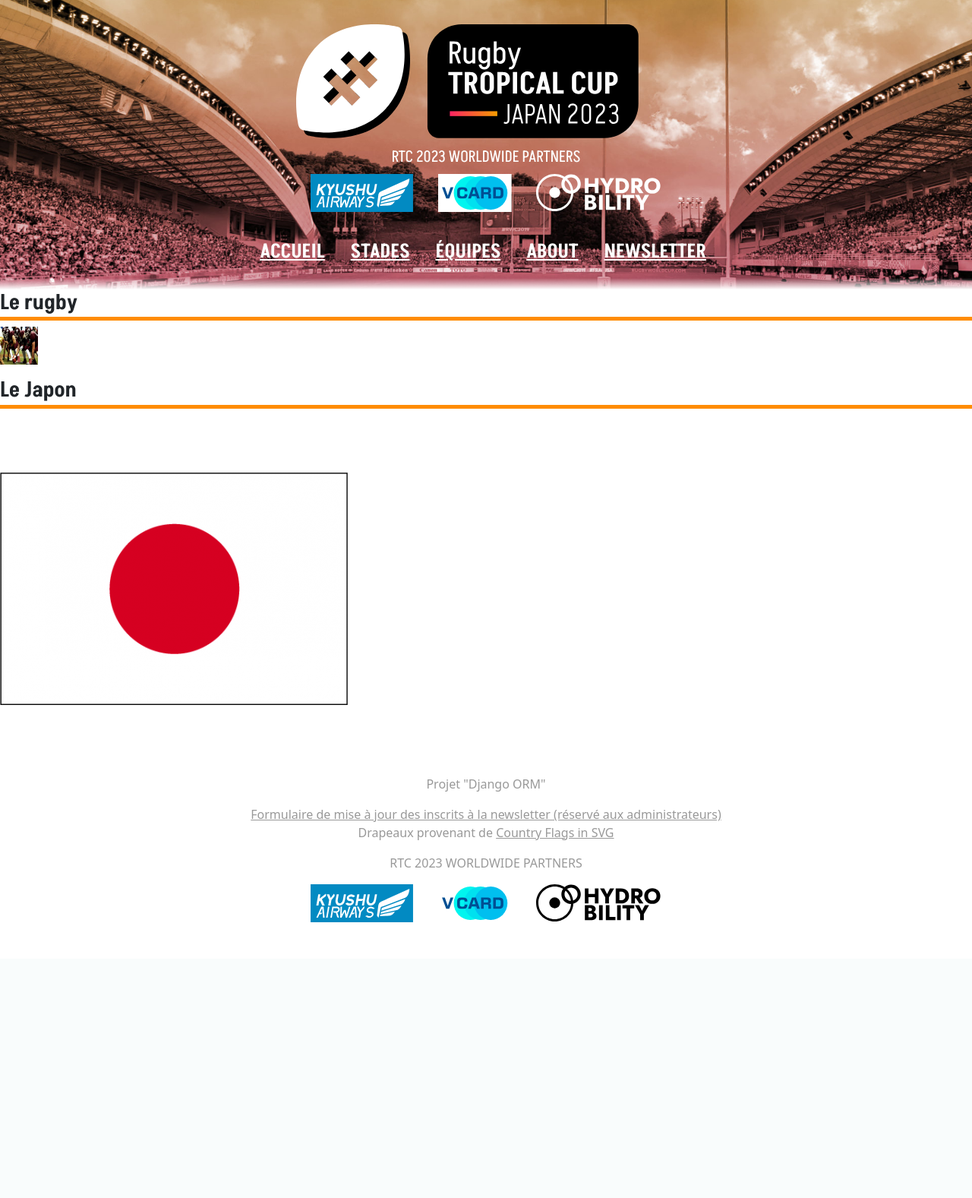
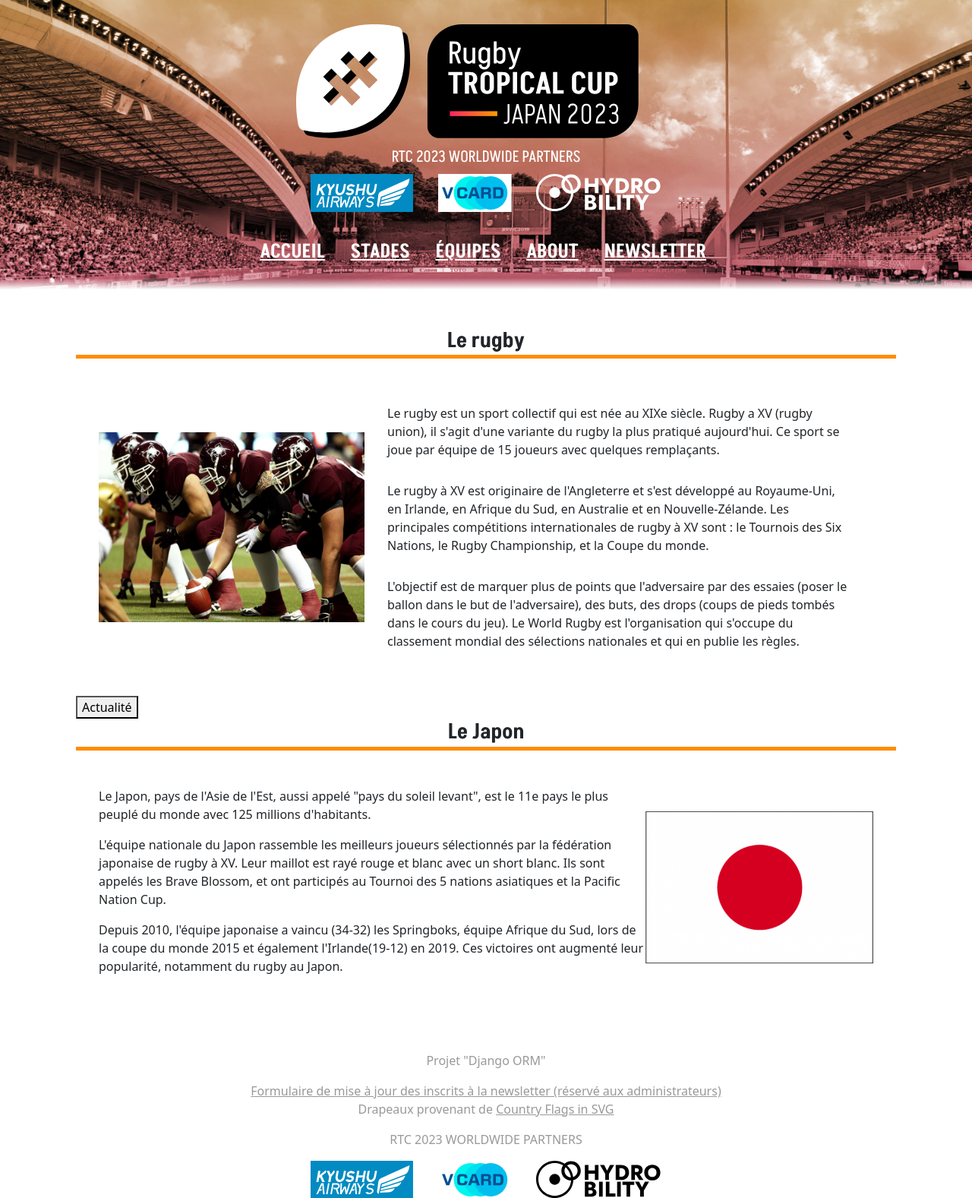
Before and after one commit to bonami1/Bonami_Nirmala_Rugby, a Django app: template orm/mainapp/templates/about.html in a window 1280 px wide. Shown: the top 1577 px of the page at 76% size. Before the commit the page ends 1214 px from the top, so only its background shows below. Run offline with Django 3.2, Linux system fonts and the light colour scheme; the template is opened without the code that fills it, so the values that code supplies are empty.

Commit message:
contenu de la page about

```diff
--- a/orm/mainapp/static/about.css
+++ b/orm/mainapp/static/about.css
@@ -1,4 +1,37 @@
+main {
+    margin: 50px;
+}
+h3 {
+    text-align: center;
+}
 #rugbyImg {
-    width: 50px;
-    height: 50px;
+    width: 350px;
+    height: 250px;
 }
+#prezRugby, #prezJapon {
+    margin: 30px;
+    display: flex;
+    justify-content: space-around;
+    align-items: center;
+}
+#prezRugby {
+    flex-direction: row;
+}
+#prezRugby p {
+    margin: 30px;
+}
+#prezRugby button {
+    margin: 30px;
+    border: none;
+    padding: 15px;
+    background: rgb(245, 143, 84);
+}
+
+
+#prezJapon {
+    flex-direction: row-reverse;
+}
+#drapeauImg {
+    width: 400px;
+    height: 300px;
+}
--- a/orm/mainapp/templates/about.html
+++ b/orm/mainapp/templates/about.html
@@ -11,11 +11,29 @@
 <main>
     <div>
         <h3>Le rugby</h3>
-        <img id="rugbyImg" src="{% static 'pexels-pixabay-163398.jpg' %}" alt="image rugby">
-        <p></p>
+        <div id="prezRugby">
+            <img id="rugbyImg" src="{% static 'pexels-pixabay-163398.jpg' %}" alt="image rugby">
+            <div>
+                <p>Le rugby est un sport collectif qui est née au XIXe siècle. Rugby a XV (rugby union), il s'agit d'une variante du rugby la plus pratiqué aujourd'hui. Ce sport se joue par équipe de 15 joueurs avec quelques remplaçants.</p>
+
+                <p>Le rugby à XV est originaire de l'Angleterre et s'est développé au Royaume-Uni, en Irlande, en Afrique du Sud, en Australie et en Nouvelle-Zélande. Les principales compétitions internationales de rugby à XV sont : le Tournois des Six Nations, le Rugby Championship, et la Coupe du monde.</p>
+
+                <p>L'objectif est de marquer plus de points que l'adversaire par des essaies (poser le ballon dans le but de l'adversaire), des buts, des drops (coups de pieds tombés dans le cours du jeu). Le World Rugby est l'organisation qui s'occupe du classement mondial des sélections nationales et qui en publie les règles.</p>
+                </div>
+        </div>
+        <button>Actualité</button>
 
         <h3>Le Japon</h3>
-        <img id="drapeauImg" src="{% static 'drapeau-japon-5075-cm.jpg' %}" alt="drapeau japon">
+        <div id="prezJapon">
+            <img id="drapeauImg" src="{% static 'drapeau-japon-5075-cm.jpg' %}" alt="drapeau japon">
+            <div>
+                <p>Le Japon, pays de l'Asie de l'Est, aussi appelé "pays du soleil levant", est le 11e pays le plus peuplé du monde avec 125 millions d'habitants.</p>
+
+                <p>L'équipe nationale du Japon rassemble les meilleurs joueurs sélectionnés par la fédération japonaise de rugby à XV. Leur maillot est rayé rouge et blanc avec un short blanc. Ils sont appelés les Brave Blossom, et ont participés au Tournoi des 5 nations asiatiques et la Pacific Nation Cup.</p>
+
+                <p>Depuis 2010, l'équipe japonaise a vaincu (34-32) les Springboks, équipe Afrique du Sud, lors de la coupe du monde 2015 et également l'Irlande(19-12) en 2019. Ces victoires ont augmenté leur popularité, notamment du rugby au Japon.</p>
+            </div>
+        </div>
     </div>
 </main>
 {% endblock %}
```
